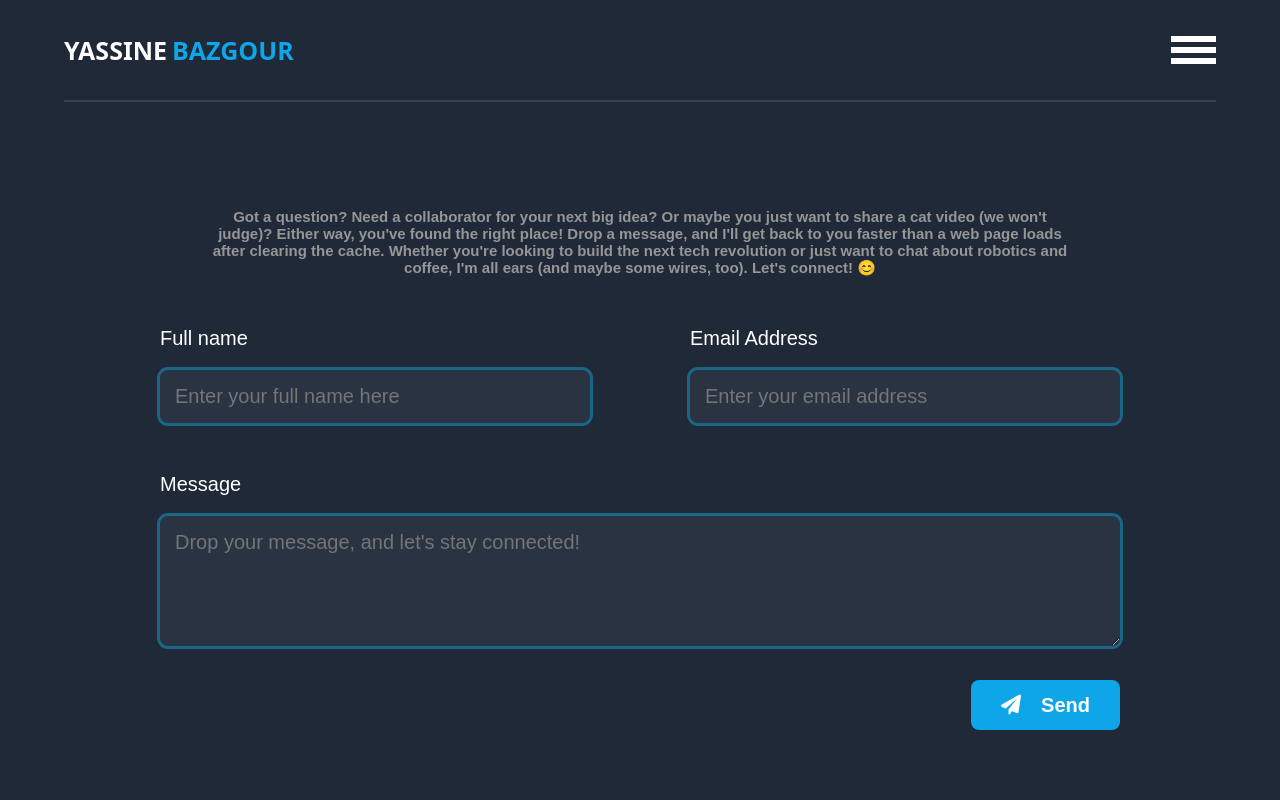
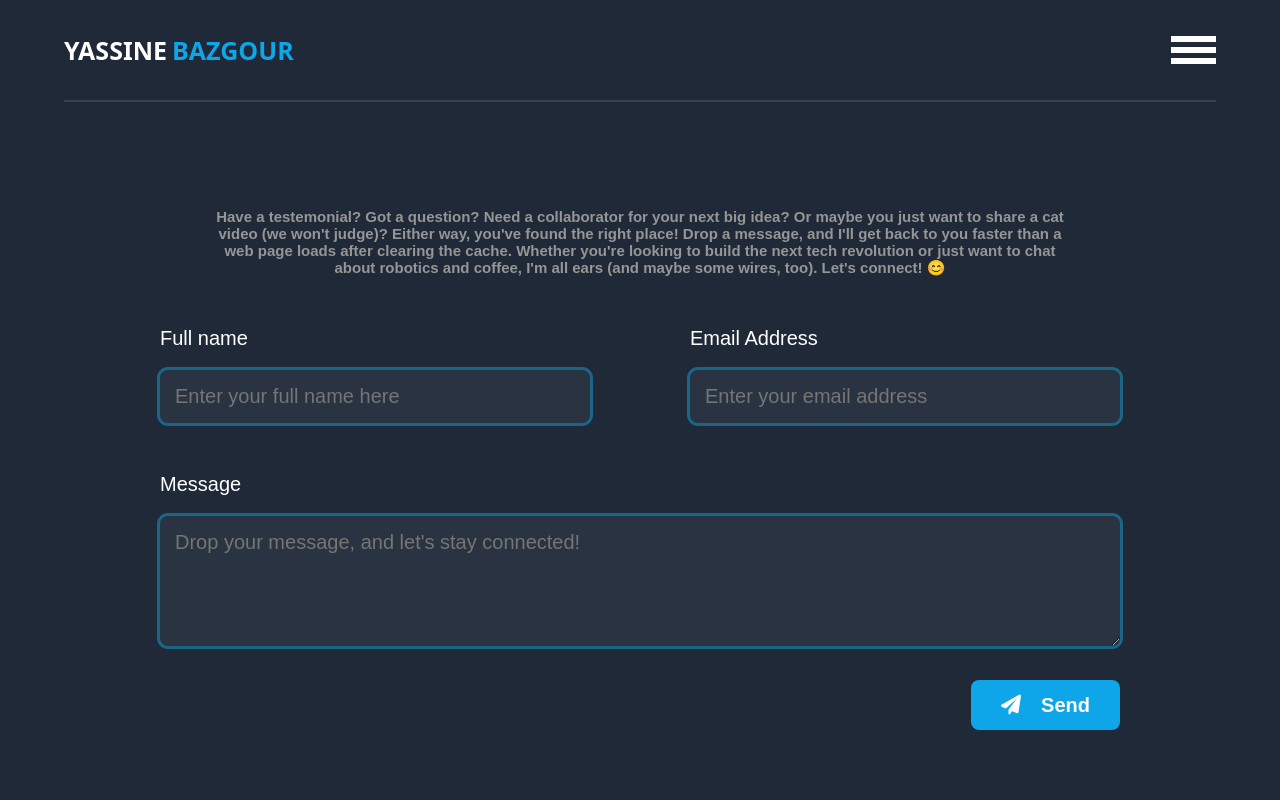
Before and after one commit to DarttGoblin/Portfolio, a React (Create React App) app: page /Contact in a window 1280 px wide. Shown: the top 800 px of the page. Built offline with nearby package versions, Linux system fonts and the light colour scheme.

Commit message:
Update Contact.js

```diff
--- a/src/Pages/Contact/Contact.js
+++ b/src/Pages/Contact/Contact.js
@@ -51,7 +51,7 @@ const Contact = () => {
 			<Nav/>
 			<section className='contact-setion'>
 				<span className='contact-description'>
-					Got a question? Need a collaborator for your next big idea? Or maybe you just
+					Have a testemonial? Got a question? Need a collaborator for your next big idea? Or maybe you just
 					want to share a cat video (we won't judge)? Either way, you've found the right
 					place! Drop a message, and I'll get back to you faster than a web page loads
 					after clearing the cache. Whether you're looking to build the next tech revolution
```
